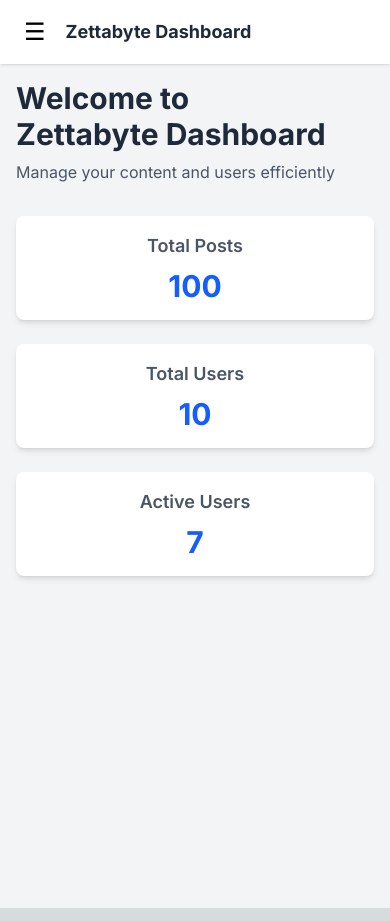
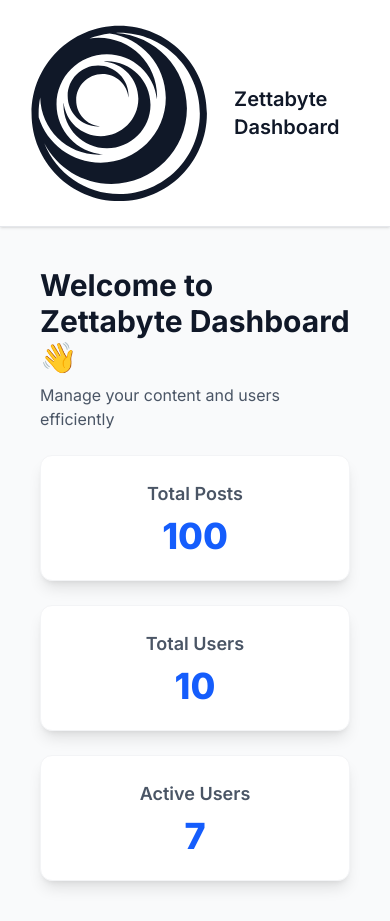
Before and after one commit to cssmh/zettabyte-frontend, a Next.js app: page / in a window 390 px wide. Built offline with nearby package versions, Linux system fonts and the light colour scheme; no server answers.

Commit message:
layout, header, sidebar design updated, also react-icons added

```diff
--- a/package.json
+++ b/package.json
@@ -13,7 +13,8 @@
     "next": "15.5.3",
     "next-auth": "^4.24.11",
     "react": "19.1.0",
-    "react-dom": "19.1.0"
+    "react-dom": "19.1.0",
+    "react-icons": "^5.5.0"
   },
   "devDependencies": {
     "@eslint/eslintrc": "^3",
--- a/src/app/globals.css
+++ b/src/app/globals.css
@@ -1,27 +1,14 @@
 @import "tailwindcss";
 
-:root {
-  --foreground-rgb: 0, 0, 0;
-  --background-start-rgb: 214, 219, 220;
-  --background-end-rgb: 255, 255, 255;
-}
-
-@media (prefers-color-scheme: dark) {
-  :root {
-    --foreground-rgb: 255, 255, 255;
-    --background-start-rgb: 0, 0, 0;
-    --background-end-rgb: 0, 0, 0;
+@layer base {
+  body {
+    @apply text-gray-900 bg-gray-50;
+    /* A very light gray for a soft background */
+    -webkit-tap-highlight-color: transparent;
   }
 }
 
-body {
-  color: rgb(var(--foreground-rgb));
-  background: linear-gradient(to bottom,
-      transparent,
-      rgb(var(--background-end-rgb))) rgb(var(--background-start-rgb));
-  -webkit-tap-highlight-color: transparent;
-}
-
+/* Custom utilities for better text handling */
 @layer utilities {
   .text-balance {
     text-wrap: balance;
@@ -41,26 +28,3 @@ body {
     -webkit-line-clamp: 3;
   }
 }
-
-/* Responsive table/card fix */
-@media (max-width: 768px) {
-  .responsive-table {
-    display: block;
-    overflow-x: auto;
-  }
-}
-
-@media (max-width: 640px) {
-
-  .grid-cols-1,
-  .md\:grid-cols-2,
-  .md\:grid-cols-3,
-  .lg\:grid-cols-3 {
-    grid-template-columns: 1fr !important;
-  }
-
-  .p-6,
-  .md\:p-6 {
-    padding: 1rem !important;
-  }
-}
--- a/src/app/layout.tsx
+++ b/src/app/layout.tsx
@@ -18,7 +18,7 @@ export default function RootLayout({
 }) {
   return (
     <html lang="en">
-      <body className={inter.className}>
+      <body className={inter.className + " bg-gray-50 text-gray-900"}>
         <SessionProvider>
           <AppShell>{children}</AppShell>
         </SessionProvider>
--- a/src/app/page.tsx
+++ b/src/app/page.tsx
@@ -1,5 +1,6 @@
 "use client";
 import { motion } from "framer-motion";
+
 export default function Home() {
   const stats = [
     { name: "Total Posts", value: "100" },
@@ -8,37 +9,40 @@ export default function Home() {
   ];
 
   return (
-    <div>
     <motion.div
       initial={{ opacity: 0, y: 20 }}
       animate={{ opacity: 1, y: 0 }}
       transition={{ duration: 0.5 }}
-        className="mb-8"
+      className="p-6 space-y-6"
     >
-        <h1 className="text-3xl font-bold text-gray-800 mb-2 text-balance">
-          Welcome to Zettabyte Dashboard
+      <div className="flex justify-between items-center">
+        <div>
+          <h1 className="text-3xl font-bold text-gray-900 mb-2">
+            Welcome to Zettabyte Dashboard 👋
           </h1>
           <p className="text-gray-600">
             Manage your content and users efficiently
           </p>
-      </motion.div>
-
-      <div className="grid grid-cols-1 sm:grid-cols-2 md:grid-cols-3 gap-6 mb-8">
+        </div>
+      </div>
+      <div className="grid grid-cols-1 sm:grid-cols-2 lg:grid-cols-3 gap-6">
         {stats.map((stat, index) => (
           <motion.div
             key={stat.name}
-            initial={{ opacity: 0, y: 20 }}
-            animate={{ opacity: 1, y: 0 }}
+            initial={{ opacity: 0, scale: 0.95 }}
+            animate={{ opacity: 1, scale: 1 }}
             transition={{ duration: 0.5, delay: index * 0.1 }}
-            className="bg-white rounded-lg shadow-md p-4 md:p-6 flex flex-col items-center"
+            className="bg-white rounded-xl shadow-lg p-6 flex flex-col items-center text-center border border-gray-100"
           >
             <h3 className="text-lg font-semibold text-gray-600 mb-2">
               {stat.name}
             </h3>
-            <p className="text-3xl font-bold text-blue-600">{stat.value}</p>
+            <p className="text-4xl font-extrabold text-blue-600">
+              {stat.value}
+            </p>
           </motion.div>
         ))}
       </div>
-    </div>
+    </motion.div>
   );
 }
--- a/src/components/AppShell.tsx
+++ b/src/components/AppShell.tsx
@@ -2,37 +2,32 @@
 import { useState } from "react";
 import Sidebar from "@/components/Sidebar";
 import Header from "@/components/Header";
+import { AnimatePresence, motion } from "framer-motion";
 
 export default function AppShell({ children }: { children: React.ReactNode }) {
   const [isSidebarOpen, setSidebarOpen] = useState(false);
 
   return (
-    <>
-      {/* Hamburger header for mobile */}
-      <div className="md:hidden sticky top-0 z-40 bg-white shadow-sm flex items-center px-4 py-2">
-        <button
-          className="text-2xl mr-3 p-2 rounded text-black hover:bg-gray-200"
-          aria-label="Open menu"
-          onClick={() => setSidebarOpen(true)}
-        >
-          ☰
-        </button>
-        <span className="text-lg font-bold text-gray-800">
-          Zettabyte Dashboard
-        </span>
+    <div className="flex min-h-screen bg-gray-50">
+      {/* Sidebar for desktop and mobile */}
+      <Sidebar isMobileOpen={isSidebarOpen} setMobileOpen={setSidebarOpen} />
+
+      <div className="flex-1 flex flex-col overflow-hidden transition-all duration-300">
+        <Header onMenuClick={() => setSidebarOpen(true)} />
+        <main className="flex-1 p-4 md:p-8">
+          <AnimatePresence mode="wait">
+            <motion.div
+              initial={{ opacity: 0, y: 20 }}
+              animate={{ opacity: 1, y: 0 }}
+              exit={{ opacity: 0, y: -20 }}
+              transition={{ duration: 0.3 }}
+              key={window.location.pathname} // This forces re-animation on route change
+            >
+              {children}
+            </motion.div>
+          </AnimatePresence>
+        </main>
       </div>
-      <div className="flex h-screen">
-        <Sidebar isMobileOpen={isSidebarOpen} setMobileOpen={setSidebarOpen} />
-        <div className="flex-1 flex flex-col overflow-hidden">
-          {/* Desktop header only */}
-          <div className="hidden md:block">
-            <Header />
-          </div>
-          <main className="flex-1 overflow-x-hidden overflow-y-auto bg-gray-100 p-4 md:p-6">
-            {children}
-          </main>
-        </div>
-      </div>
-    </>
+    </div>
   );
 }
--- a/src/components/Header.tsx
+++ b/src/components/Header.tsx
@@ -1,17 +1,27 @@
 /* eslint-disable @next/next/no-img-element */
 "use client";
 import { useSession } from "next-auth/react";
+import { GiConcentricCrescents } from "react-icons/gi";
 
-const Header = () => {
+export default function Header({ onMenuClick }: { onMenuClick: () => void }) {
   const { data: session } = useSession();
 
-  if (!session) {
-    return null;
-  }
-
   return (
-    <header className="bg-white shadow-sm px-4 py-2 flex items-center justify-between">
-      <h1 className="text-2xl font-semibold text-gray-800">Dashboard</h1>
+    <header className="bg-white border-b border-gray-200 px-6 py-4 sticky top-0 z-30 shadow-sm">
+      <div className="flex items-center justify-between">
+        <div className="flex items-center space-x-4">
+          <button
+            onClick={onMenuClick}
+            className="lg:hidden"
+            aria-label="Open sidebar"
+          >
+            <GiConcentricCrescents name="menu" size="md" />
+          </button>
+          <h1 className="text-xl font-semibold text-gray-900">
+            Zettabyte Dashboard
+          </h1>
+        </div>
+        {session && (
           <div className="flex items-center space-x-3">
             <img
               src={session.user?.image || "/default-avatar.png"}
@@ -19,14 +29,16 @@ const Header = () => {
               className="w-10 h-10 rounded-full object-cover border"
             />
             <div className="flex flex-col">
-          <span className="text-sm font-semibold text-black">
+              <span className="text-sm font-semibold">
                 {session.user?.name}
               </span>
-          <span className="text-xs text-gray-600">{session.user?.email}</span>
+              <span className="text-xs text-gray-600">
+                {session.user?.email}
+              </span>
             </div>
+          </div>
+        )}
       </div>
     </header>
   );
-};
-
-export default Header;
+}
--- a/src/components/Sidebar.tsx
+++ b/src/components/Sidebar.tsx
@@ -1,10 +1,9 @@
 "use client";
-
-import { useEffect, useRef } from "react";
 import { motion, AnimatePresence } from "framer-motion";
 import Link from "next/link";
 import { usePathname } from "next/navigation";
 import { useSession } from "next-auth/react";
+import { useEffect, useRef } from "react";
 
 const menuItems = [
   { name: "Dashboard", href: "/" },
@@ -22,8 +21,8 @@ export default function Sidebar({
   const pathname = usePathname();
   const { data: session } = useSession();
   const sidebarRef = useRef<HTMLDivElement>(null);
+  const isDesktop = typeof window !== "undefined" && window.innerWidth >= 1024; // Use lg breakpoint
 
-  // Close sidebar on route click or outside click (mobile)
   useEffect(() => {
     if (!isMobileOpen) return;
     function handleClick(e: MouseEvent) {
@@ -41,98 +40,65 @@ export default function Sidebar({
   const navItems = [...menuItems];
   if (session) navItems.push({ name: "Profile", href: "/profile" });
 
-  // Responsive sidebar: static on desktop, modal on mobile
   return (
     <>
-      {/* Desktop sidebar */}
-      <aside className="hidden md:flex flex-col bg-gray-800 text-white w-64 h-screen sticky top-0 z-30">
-        <div className="p-4 border-b border-gray-700 flex items-center">
-          <h1 className="text-xl font-bold">Zettabyte Dashboard</h1>
-        </div>
-        <nav className="flex-1 p-2 md:p-4">
-          <ul className="space-y-1">
-            {navItems.map((item) => (
-              <li key={item.name}>
-                <Link
-                  href={item.href}
-                  className={`block px-1 py-1 md:px-4 md:py-[10px] rounded-md transition-colors ${
-                    pathname === item.href ? "bg-gray-600" : "hover:bg-gray-600"
-                  }`}
-                >
-                  {item.name}
-                </Link>
-              </li>
-            ))}
-          </ul>
-        </nav>
-        {session && (
-          <div className="p-4 border-t border-gray-700">
-            <p className="text-sm text-gray-400">Logged in as</p>
-            <p className="font-medium truncate">{session.user?.email}</p>
-          </div>
-        )}
-      </aside>
-
-      {/* Mobile sidebar modal */}
       <AnimatePresence>
         {isMobileOpen && (
           <motion.div
-            key="mobile-sidebar"
-            initial={{ x: -300, opacity: 0 }}
-            animate={{ x: 0, opacity: 1 }}
-            exit={{ x: -300, opacity: 0 }}
+            initial={{ opacity: 0 }}
+            animate={{ opacity: 1 }}
+            exit={{ opacity: 0 }}
+            transition={{ duration: 0.2 }}
+            className="fixed inset-0 bg-black/50 z-40 lg:hidden"
+            onClick={() => setMobileOpen(false)}
+          />
+        )}
+      </AnimatePresence>
+
+      <motion.aside
+        initial={false}
+        animate={{
+          x: isDesktop ? 0 : isMobileOpen ? 0 : "-100%",
+        }}
         transition={{ type: "spring", stiffness: 300, damping: 30 }}
-            className="fixed inset-0 z-50 flex"
-            style={{ pointerEvents: "auto" }}
+        ref={sidebarRef}
+        className="fixed left-0 top-0 bottom-0 w-64 bg-white border-r border-gray-200 z-50 lg:translate-x-0 lg:static lg:z-auto lg:p-6"
       >
-            <div
-              className="flex-shrink-0 w-64 bg-gray-800 text-white h-full flex flex-col"
-              ref={sidebarRef}
-            >
-              <div className="p-4 border-b border-gray-700 flex items-center justify-between">
-                <h1 className="text-xl font-bold">Zettabyte</h1>
+        <div className="p-4 border-b border-gray-200 lg:p-0 lg:border-none lg:mb-8">
+          <h1 className="text-xl font-bold text-gray-900">Zettabyte</h1>
           <button
             onClick={() => setMobileOpen(false)}
-                  className="p-2 rounded hover:bg-gray-700 ml-2 text-lg"
+            className="md:hidden absolute top-4 right-4 p-2 rounded-full hover:bg-gray-100 text-lg"
             aria-label="Close menu"
           >
             ✕
           </button>
         </div>
-              <nav className="flex-1 p-4">
+
+        <nav className="p-4 lg:p-0">
           <ul className="space-y-2">
             {navItems.map((item) => (
-                    <li key={item.name}>
+              <motion.li
+                key={item.name}
+                whileHover={{ scale: 1.02 }}
+                whileTap={{ scale: 0.98 }}
+              >
                 <Link
                   href={item.href}
-                        className={`block p-3 rounded transition-colors ${
+                  className={`flex items-center space-x-3 px-4 py-3 rounded-lg transition-colors duration-200 ${
                     pathname === item.href
-                            ? "bg-blue-600"
-                            : "hover:bg-gray-700"
+                      ? "bg-blue-50 text-blue-700 font-semibold"
+                      : "text-gray-700 hover:bg-gray-50"
                   }`}
-                        onClick={() => setMobileOpen(false)}
+                  onClick={() => !isDesktop && setMobileOpen(false)}
                 >
-                        {item.name}
+                  <span className="font-medium">{item.name}</span>
                 </Link>
-                    </li>
+              </motion.li>
             ))}
           </ul>
         </nav>
-              {session && (
-                <div className="p-4 border-t border-gray-700">
-                  <p className="text-sm text-gray-400">Logged in as</p>
-                  <p className="font-medium truncate">{session.user?.email}</p>
-                </div>
-              )}
-            </div>
-            {/* Overlay */}
-            <div
-              className="flex-1 bg-black/40"
-              onClick={() => setMobileOpen(false)}
-            />
-          </motion.div>
-        )}
-      </AnimatePresence>
+      </motion.aside>
     </>
   );
 }
```
Also changed, not shown: src/app/posts/[id]/page.tsx (+16 -7 lines), src/app/posts/page.tsx (+21 -6 lines), src/components/Card.tsx (+10 -8 lines), 2 other files (tests, documents, lock files or other folders). Lines whose indentation alone changed are shown as unchanged.
